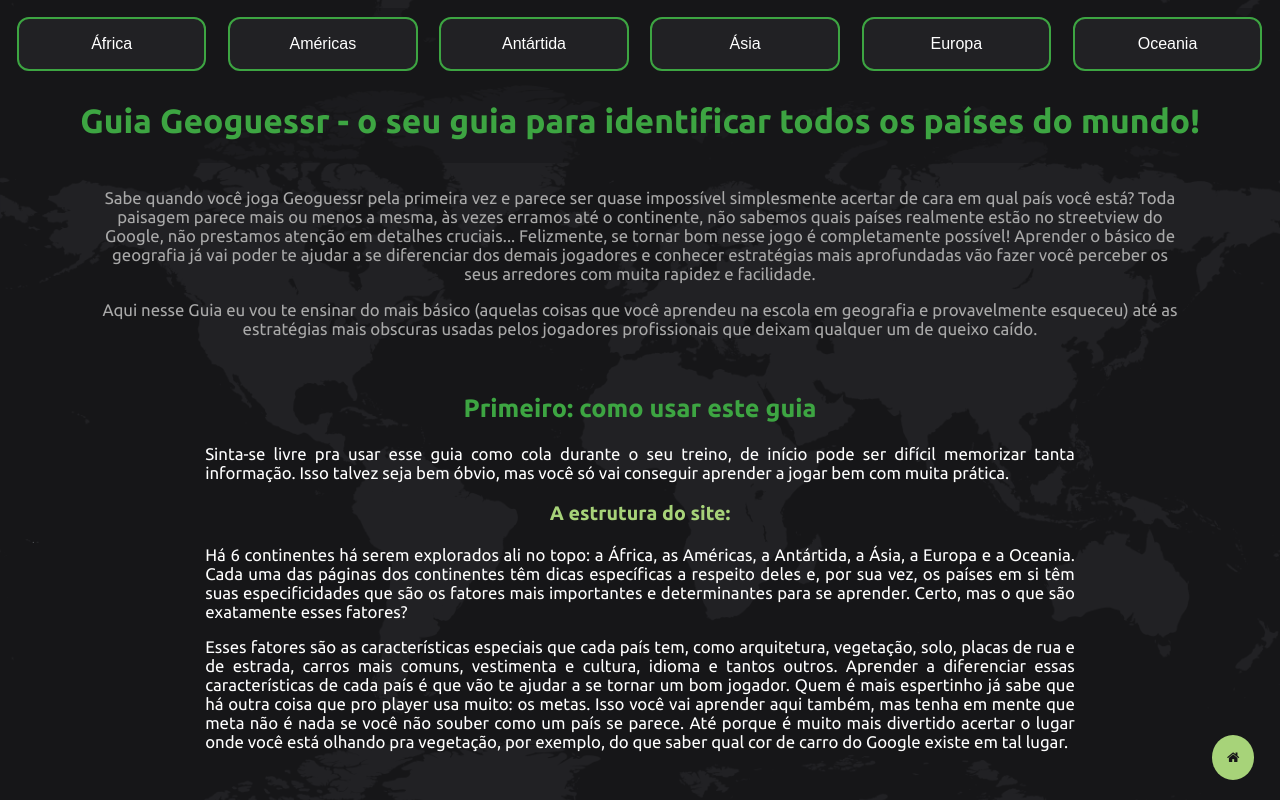
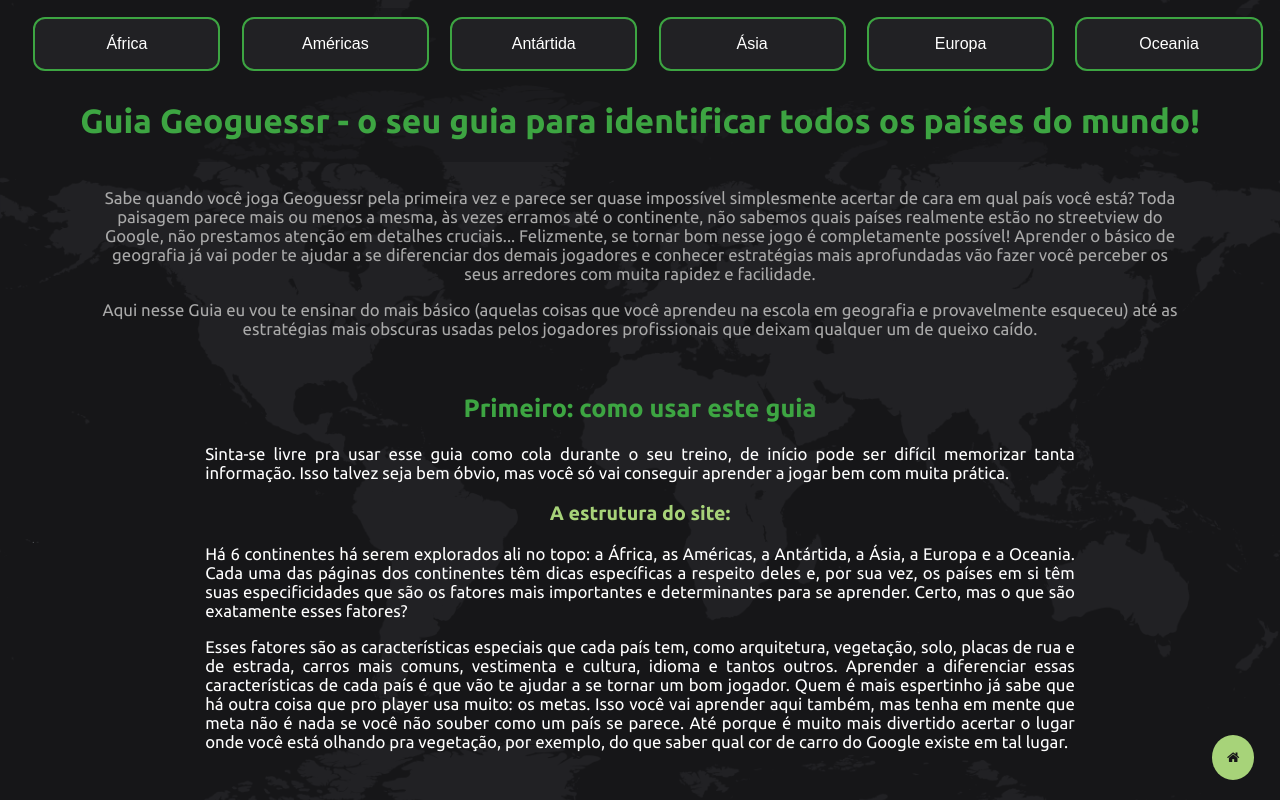
Before and after one commit to Gallicchio-Tavares/Guia-geoguessr, a plain HTML site: page home/index.html in a window 1280 px wide. Shown: the top 800 px of the page. Drawn offline with Linux system fonts and the light colour scheme.

Commit message:
Update index.html

```diff
--- a/home/index.html
+++ b/home/index.html
@@ -8,13 +8,14 @@
     <link rel="preconnect" href="https://fonts.gstatic.com" crossorigin>
     <link href="https://fonts.googleapis.com/css2?family=Ubuntu:ital,wght@0,400;0,700;1,400;1,700&display=swap" rel="stylesheet">
     <link rel="stylesheet" type="text/css" href="index.css">
+    <link rel="stylesheet" href="slideshow.css">
     <link rel="stylesheet" href="https://cdnjs.cloudflare.com/ajax/libs/font-awesome/4.7.0/css/font-awesome.min.css">
 
     <title>Um Guia Geoguessr</title>
 </head>
 <body>
     <header>
-        <div>
+        <div style="margin-left: 1.3vw;">
             <button class="continents" onclick="location.href='../africa/africa.html'">África</button>
             <button class="continents" onclick="location.href='../americas/america.html'">Américas</button>
             <button class="continents" onclick="location.href='../antartida/antartida.html'">Antártida</button>
```
